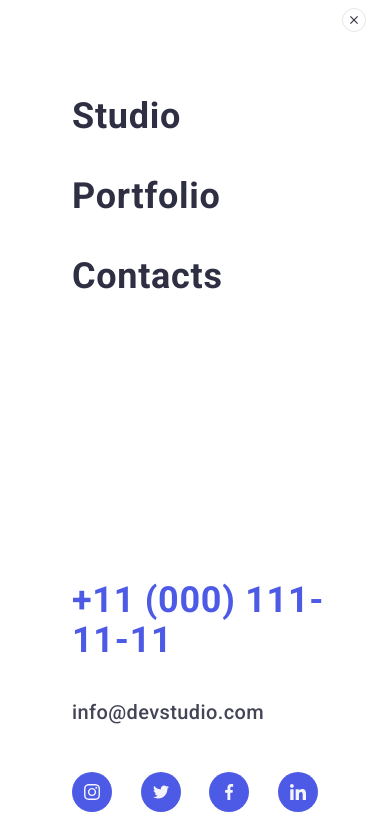
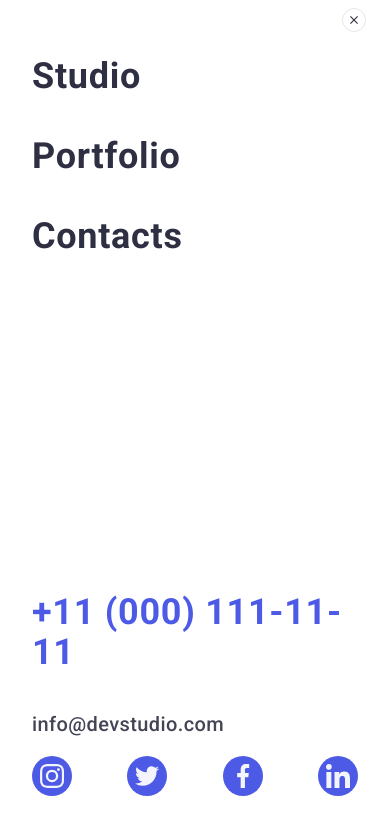
Before and after one commit to KasiaGrabska/WebStudio, a plain HTML site: page index.html in a window 390 px wide. Shown: the part 860-1686 px from the top of the page. Drawn offline with nearby package versions, Linux system fonts and the light colour scheme.

Commit message:
Mobile page studio changes

```diff
--- a/css/styles.css
+++ b/css/styles.css
@@ -119,7 +119,7 @@ ol {
     font-size: 36px;
     font-weight: 700;
     line-height: 1.11;
-    letter-spacing: 0.06em;
+    letter-spacing: 0.02em;
     margin-bottom: 8px;
     text-align: center;
   }
@@ -152,7 +152,7 @@ ol {
   .section-four {
     background: #f4f4fd;
     flex-shrink: 0;
-    padding: 120px 0px;
+    padding: 96px 0px;
   }
   .title-four {
     margin-bottom: 72px;
@@ -267,6 +267,7 @@ ol {
     flex-wrap: wrap;
     justify-content: center;
     margin: 0 auto;
+    margin-bottom: 72px;
   }
   .link-block {
     margin-bottom: 16px;
@@ -289,6 +290,7 @@ ol {
     flex-direction: column;
     justify-content: center;
     align-items: center;
+    margin-bottom: 72px;
   }
   .social-media-links {
     font-weight: 500;
@@ -398,7 +400,6 @@ ol {
     line-height: 1.17;
     letter-spacing: 0.03em;
     text-transform: uppercase;
-    margin-right: 16px;
   }
   .logo-link > .span {
     color: #2e2f42;
@@ -481,7 +482,7 @@ ol {
         rgba(46, 47, 66, 0.7),
         rgba(46, 47, 66, 0.7)
       ),
-      url(../images/background.jpg);
+      url(../images/background-mobile.jpg);
     max-width: 100%;
     height: 432px;
     flex-shrink: 0;
@@ -499,7 +500,7 @@ ol {
           rgba(46, 47, 66, 0.7),
           rgba(46, 47, 66, 0.7)
         ),
-        url(../images/backgroundx2.jpg);
+        url(../images/background-mobilex2.jpg);
     }
   }
   .title {
@@ -552,15 +553,15 @@ ol {
     width: 100%;
     height: 100%;
     padding: 32px;
+    padding-top: 72px;
     background-color: #fff;
     z-index: 999;
     transform: translateY(100%);
     transition: transform 250ms ease-in-out;
-  }
-  .hamburger-div {
-    margin: auto;
-    max-width: 428px;
-  }
+    display: flex;
+    flex-direction: column;
+  }
+
   .hamburger-close {
     position: absolute;
     top: 24px;
@@ -584,8 +585,7 @@ ol {
     margin: 0 auto;
   }
   .hamburger-navigation {
-    padding-left: 40px;
-    padding-top: 80px;
+    margin-bottom: auto;
   }
   .hamburger-list {
     display: flex;
@@ -604,13 +604,12 @@ ol {
     color: #404bbf;
   }
   .hamburger-address {
-    padding-top: 284px;
+    margin-bottom: 20px;
   }
   .hamburger-address-list {
     display: flex;
     flex-direction: column;
     gap: 40px;
-    padding-left: 40px;
   }
   .hamburger-item-phone {
     text-decoration: none;
@@ -633,10 +632,6 @@ ol {
   .hamburger-social-links {
     display: flex;
     justify-content: space-between;
-    margin-top: 48px;
-    margin-bottom: 40px;
-    margin-left: 40px;
-    margin-right: 40px;
   }
   .hamburger-social {
     height: 40px;
@@ -654,8 +649,8 @@ ol {
   }
   .hamburger-social-item {
     fill: #f4f4f4;
-    width: 16px;
-    height: 16px;
+    width: 24px;
+    height: 24px;
   }
   /* ======================================= MODAL WINDOW =================================== */
 
@@ -1195,7 +1190,6 @@ ol {
   .subscribe {
     margin: auto;
     margin-bottom: 16px;
-    margin-top: 72px;
     font-weight: 500;
     font-size: 16px;
     line-height: 1.5;
```
Also changed, not shown: images/background-mobile.jpg (added), images/background-mobilex2.jpg (added), 2 other files.
